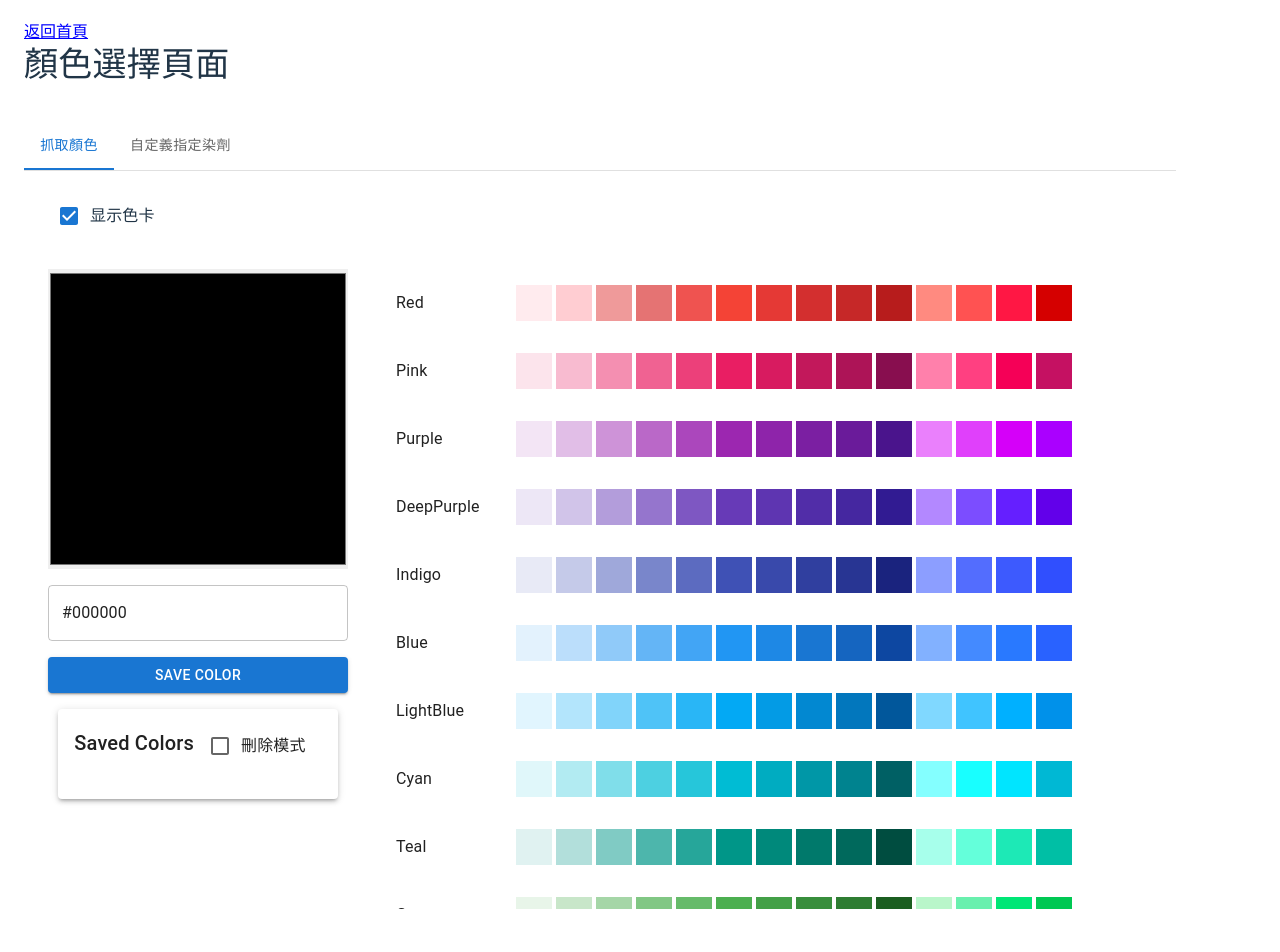
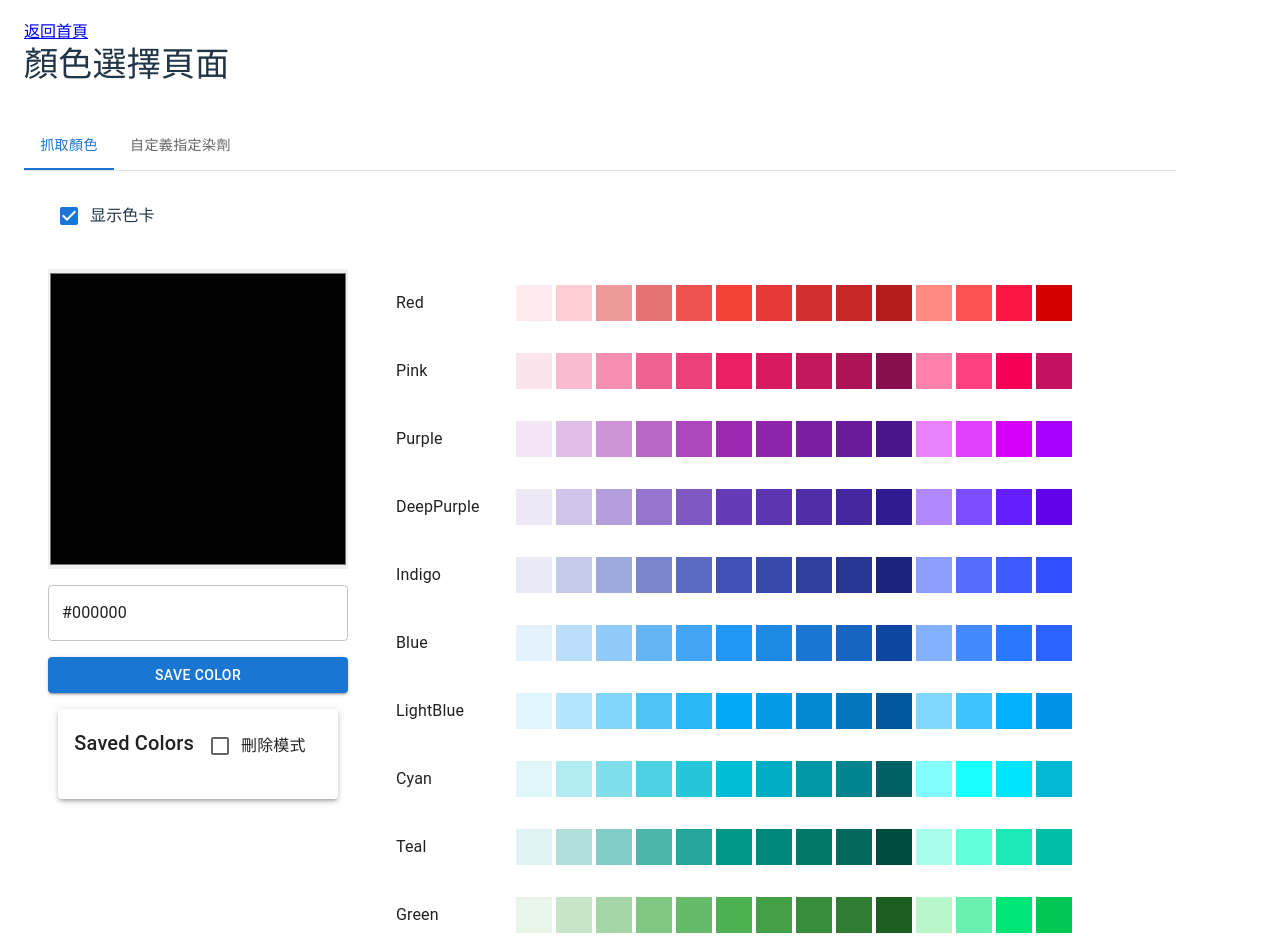
Before and after one commit to eldisa/Mabinogi, a React (Vite) app: page /Mabinogi/color-pick in a window 1280 px wide. Shown: the top 952 px of the page. Built offline with nearby package versions, Linux system fonts and the light colour scheme.

Commit message:
feat: remove scrollbar at customColorPicker

```diff
--- a/src/components/ColorPalette.tsx
+++ b/src/components/ColorPalette.tsx
@@ -10,10 +10,7 @@ export const ColorPalette: React.FC<ColorPaletteProps> = ({
     onColorSelect,
 }) => {
     return (
-        <Paper
-            elevation={0}
-            sx={{ p: 2, maxHeight: "80vh", overflow: "auto", width: "100%" }}
-        >
+        <Paper elevation={0} sx={{ p: 2, width: "100%" }}>
             <Grid container spacing={2}>
                 {colorPalette.map(({ category, colorCodeArray }) => (
                     <Grid item xs={12} key={category}>
@@ -39,17 +36,17 @@ export const ColorPalette: React.FC<ColorPaletteProps> = ({
                                 spacing={0.5}
                                 sx={{
                                     flexGrow: 1,
-                                    overflow: "auto",
-                                    "&::-webkit-scrollbar": {
-                                        height: "8px",
-                                    },
-                                    "&::-webkit-scrollbar-track": {
-                                        background: "#f1f1f1",
-                                    },
-                                    "&::-webkit-scrollbar-thumb": {
-                                        background: "#888",
-                                        borderRadius: "4px",
-                                    },
+                                    overflow: "hide",
+                                    // "&::-webkit-scrollbar": {
+                                    //     height: "8px",
+                                    // },
+                                    // "&::-webkit-scrollbar-track": {
+                                    //     background: "#f1f1f1",
+                                    // },
+                                    // "&::-webkit-scrollbar-thumb": {
+                                    //     background: "#888",
+                                    //     borderRadius: "4px",
+                                    // },
                                 }}
                             >
                                 {colorCodeArray.map((colorCode, index) => (
```
